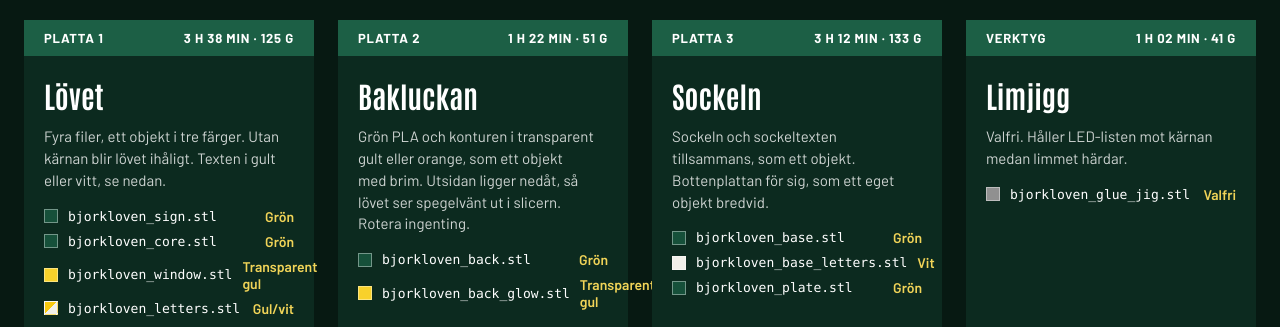
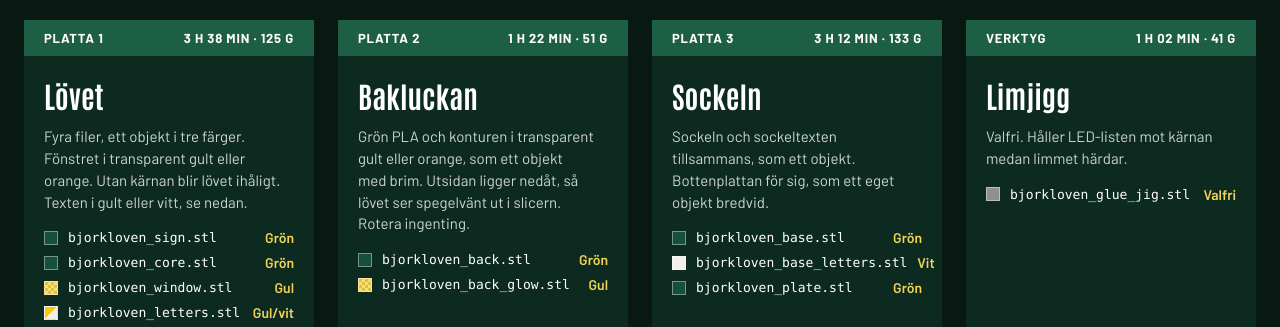
Before and after one commit to markusbackman/lovglod, a plain HTML site: page site/skriv-ut.html in a window 1280 px wide. Shown: the part 2830-3157 px from the top of the page. Drawn offline with Linux system fonts and the light colour scheme.

Commit message:
Transparensen i färgrutan och kortets text i stället för en etikett som bröts

```diff
--- a/site/skriv-ut.html
+++ b/site/skriv-ut.html
@@ -329,7 +329,7 @@ dl[style*="width: 1280px"], ul[style*="width: 1280px"], ol[style*="width: 1280px
             </div>
             <div style="padding: 24px 20px; display: flex; flex-direction: column; gap: 16px; flex-grow: 1;">
               <h3 style="font-family: Antonio, sans-serif; font-weight: 700; font-size: 32px; line-height: 1.05;">Lövet</h3>
-              <p style="font-size: 15px; line-height: 1.45; color: rgba(255,255,255,0.8);">Fyra filer, ett objekt i tre färger. Utan kärnan blir lövet ihåligt. Texten i gult eller vitt, se nedan.</p>
+              <p style="font-size: 15px; line-height: 1.45; color: rgba(255,255,255,0.8);">Fyra filer, ett objekt i tre färger. Fönstret i transparent gult eller orange. Utan kärnan blir lövet ihåligt. Texten i gult eller vitt, se nedan.</p>
               <ul style="list-style: none; margin: 0; padding: 0; display: flex; flex-direction: column; gap: 8px; flex-grow: 1;">
 
                   <li style="display: flex; align-items: center; gap: 10px; font-size: 14px;">
@@ -345,9 +345,9 @@ dl[style*="width: 1280px"], ul[style*="width: 1280px"], ol[style*="width: 1280px
                   </li>
 
                   <li style="display: flex; align-items: center; gap: 10px; font-size: 14px;">
-                    <span style="width: 12px; height: 12px; flex-shrink: 0; background: #f8d12b; border: 1px solid rgba(255,255,255,0.4);"></span>
+                    <span style="width: 12px; height: 12px; flex-shrink: 0; background: linear-gradient(rgba(248,209,43,0.7), rgba(248,209,43,0.7)), repeating-conic-gradient(#ffffff 0 25%, #9a9a9a 0 50%) 0 0 / 6px 6px; border: 1px solid rgba(255,255,255,0.4);"></span>
                     <span style="flex-grow: 1; font-family: ui-monospace, Menlo, monospace; font-size: 13px;">bjorkloven_window.stl</span>
-                    <span style="color: #f1d458; font-weight: 600;">Transparent gul</span>
+                    <span style="color: #f1d458; font-weight: 600;">Gul</span>
                   </li>
 
                   <li style="display: flex; align-items: center; gap: 10px; font-size: 14px;">
@@ -380,9 +380,9 @@ dl[style*="width: 1280px"], ul[style*="width: 1280px"], ol[style*="width: 1280px
                   </li>
 
                   <li style="display: flex; align-items: center; gap: 10px; font-size: 14px;">
-                    <span style="width: 12px; height: 12px; flex-shrink: 0; background: #f8d12b; border: 1px solid rgba(255,255,255,0.4);"></span>
+                    <span style="width: 12px; height: 12px; flex-shrink: 0; background: linear-gradient(rgba(248,209,43,0.7), rgba(248,209,43,0.7)), repeating-conic-gradient(#ffffff 0 25%, #9a9a9a 0 50%) 0 0 / 6px 6px; border: 1px solid rgba(255,255,255,0.4);"></span>
                     <span style="flex-grow: 1; font-family: ui-monospace, Menlo, monospace; font-size: 13px;">bjorkloven_back_glow.stl</span>
-                    <span style="color: #f1d458; font-weight: 600;">Transparent gul</span>
+                    <span style="color: #f1d458; font-weight: 600;">Gul</span>
                   </li>
 
               </ul>
```
